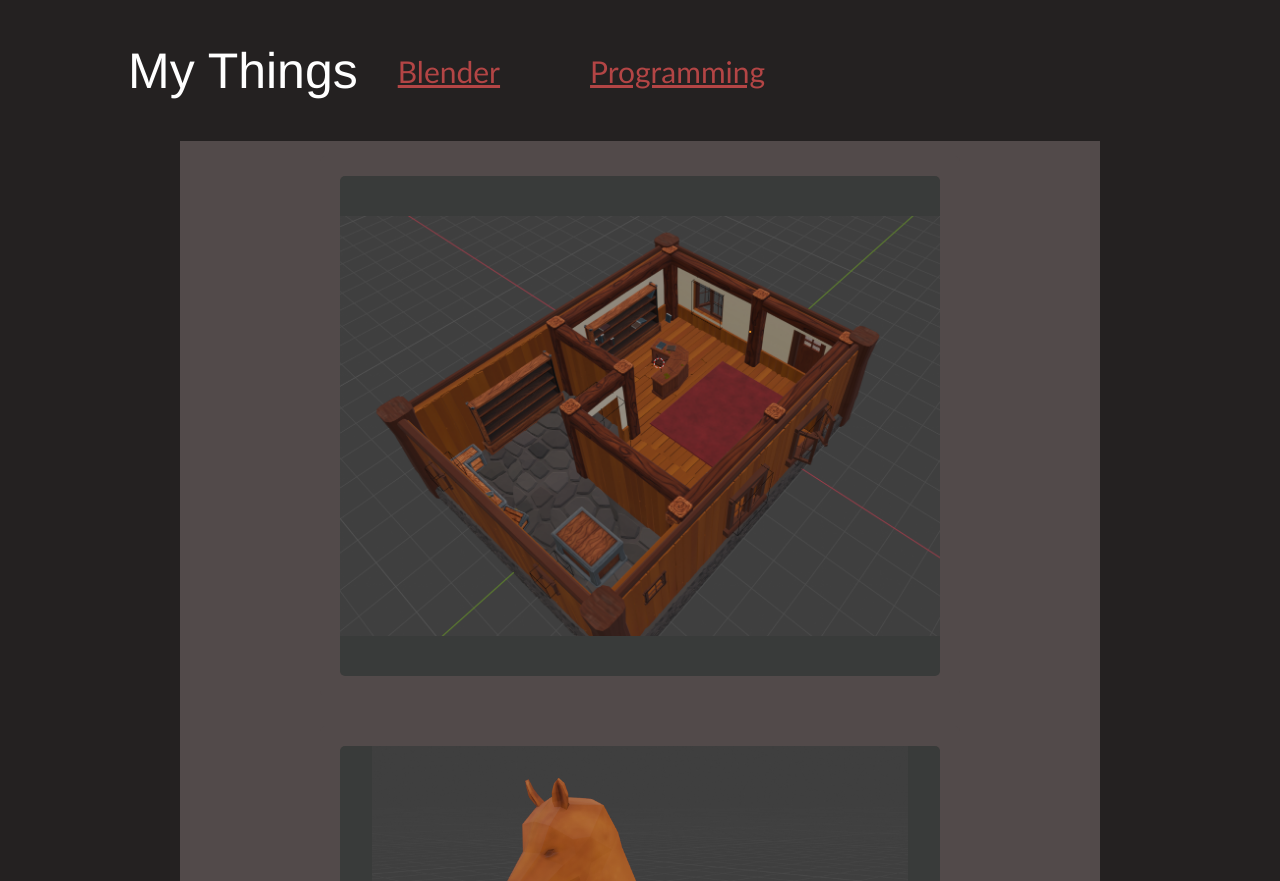
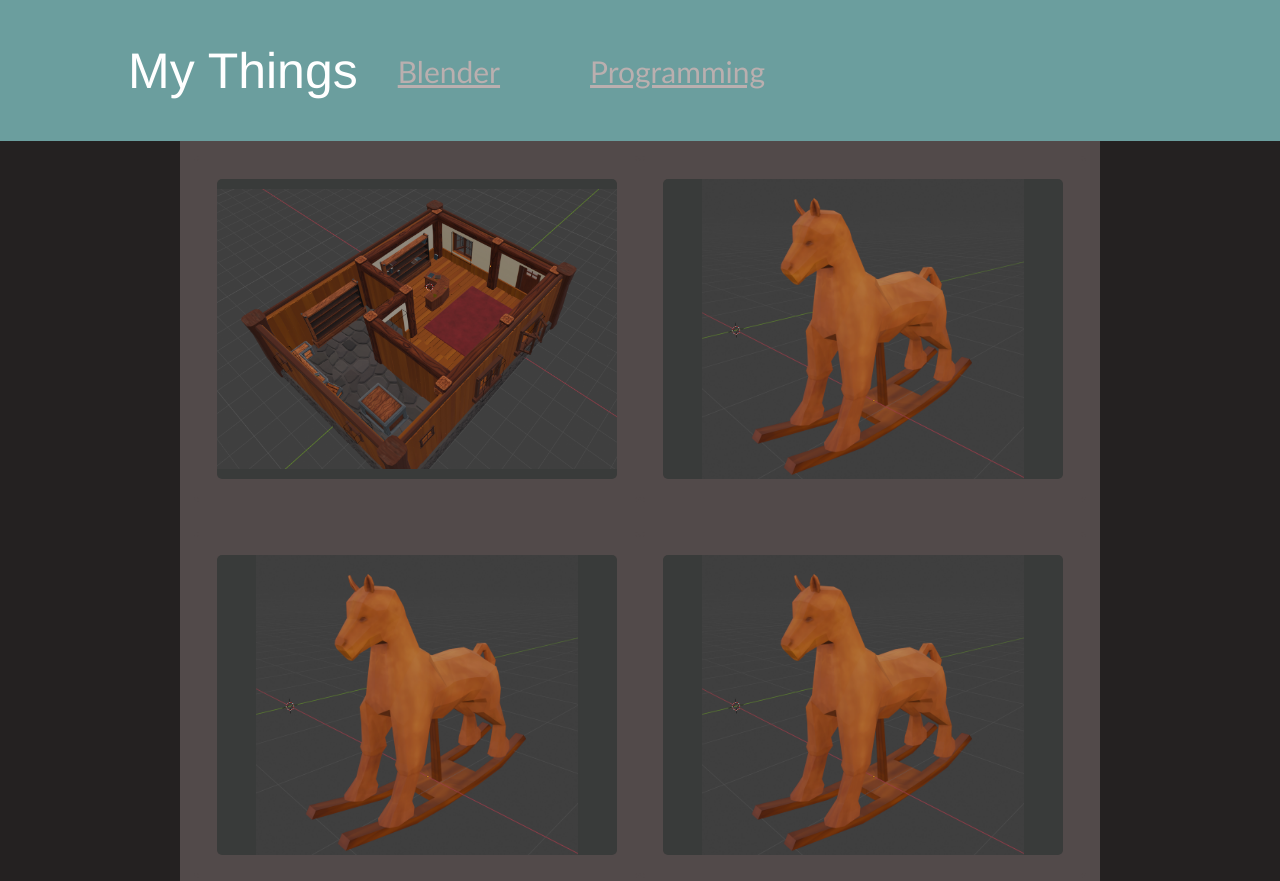
Before and after one commit to ciaranhr/personal-website, a plain HTML site: page CodingLearning/Website/index.html in a window 1280 px wide. Shown: the top 881 px of the page. Drawn offline with Linux system fonts and the light colour scheme.

Commit message:
todo, resizing, hover

```diff
--- a/CodingLearning/Website/index.html
+++ b/CodingLearning/Website/index.html
@@ -18,7 +18,7 @@
   <body>
     <nav>
       <h1>My Things</h1>
-      <ul>
+      <ul class="horizontal">
         <li><a href="#">Blender</a></li>
         <li><a href="#">Programming</a></li>
       </ul>
--- a/CodingLearning/Website/style.css
+++ b/CodingLearning/Website/style.css
@@ -2,8 +2,8 @@ body {
   margin: 0;
   padding: 0;
   font-family: calibri, "Trebuchet MS", sans-serif;
-  color: white;
-  background-color: rgb(233, 233, 233);
+  color: rgb(143, 111, 72);
+  background-color: rgb(143, 111, 72);
 }
 
 img {
@@ -14,7 +14,7 @@ img {
 }
 
 a {
-  color: rgb(179, 69, 69);
+  color: rgb(186, 175, 175);
 }
 
 div {
@@ -23,15 +23,15 @@ div {
   padding: 0px;
   margin: 0px;
 }
+
 /* nav bar */
-
 nav {
   margin: 0;
   padding: 0 8em;
   display: flex;
   flex-direction: row;
   align-items: center;
-  background-color: rgb(36, 33, 33);
+  background-color: rgb(107, 158, 158);
 }
 
 h1 {
@@ -42,7 +42,7 @@ h1 {
   font-family: Helvetica, sans-serif;
 }
 
-ul {
+ul[class="horizontal"] {
   font-size: 30px;
   display: flex;
   list-style: none;
@@ -53,14 +53,11 @@ li {
 }
 
 /*scrolling display of work*/
-
 .display {
-  box-sizing: border-box;
   display: flex;
   justify-content: center;
   flex-direction: row;
   flex-wrap: wrap;
-
   background-color: rgb(143, 111, 72);
   margin: 0px 180px;
 }
@@ -70,6 +67,14 @@ li {
   align-items: center;
   border-radius: 5px;
   margin: 15px 0px;
+  border: solid;
+  border-color: rgb(82, 74, 74);
+}
+
+.item:hover {
+  border: solid;
+  cursor: pointer;
+  border-color: blue;
 }
 
 .container {
@@ -89,7 +94,7 @@ li {
 .image {
   background-color: rgb(57, 59, 58);
   border-radius: 5px;
-  height: 500px;
-  width: 600px;
+  height: 300px;
+  width: 400px;
   margin: 20px;
 }
```
Also changed, not shown: 1 other file.
